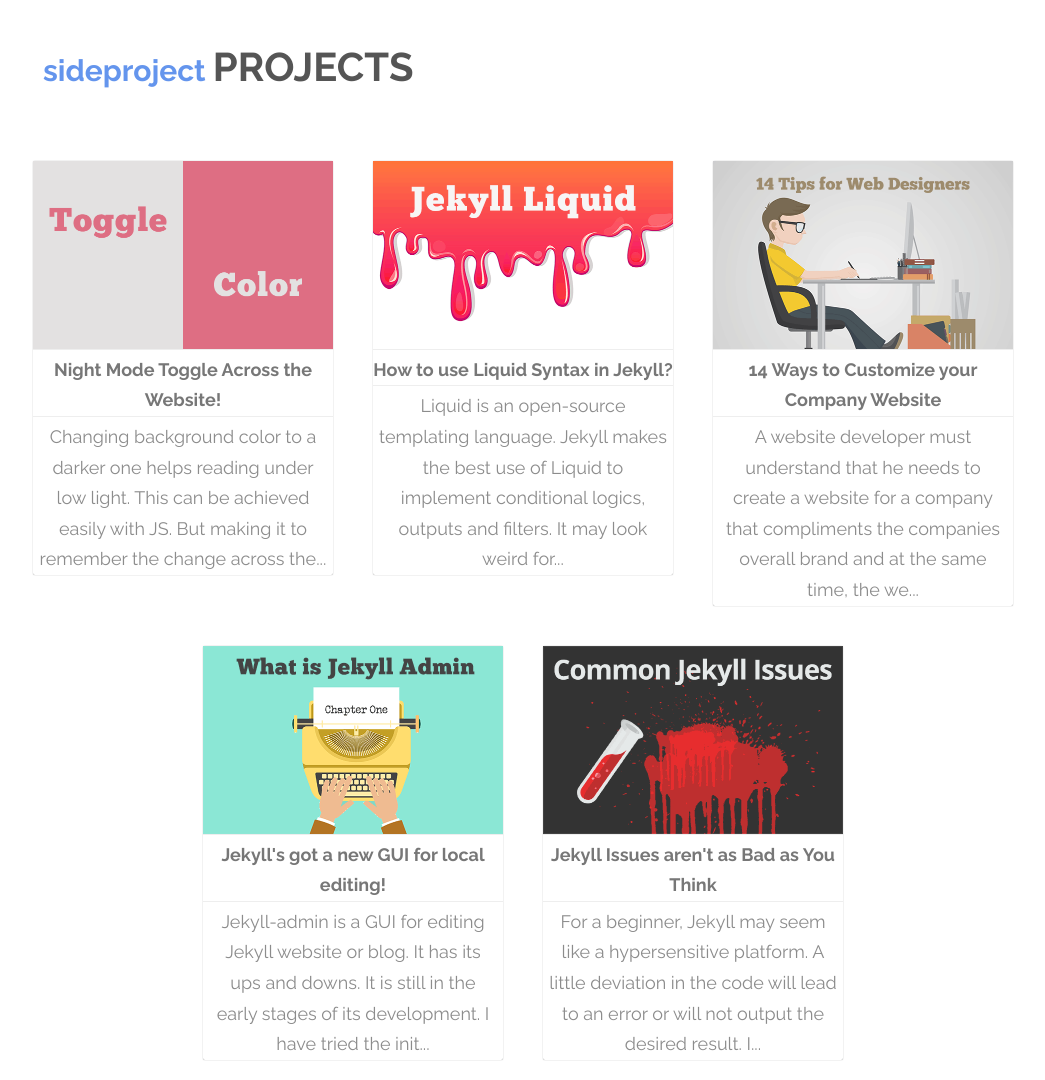
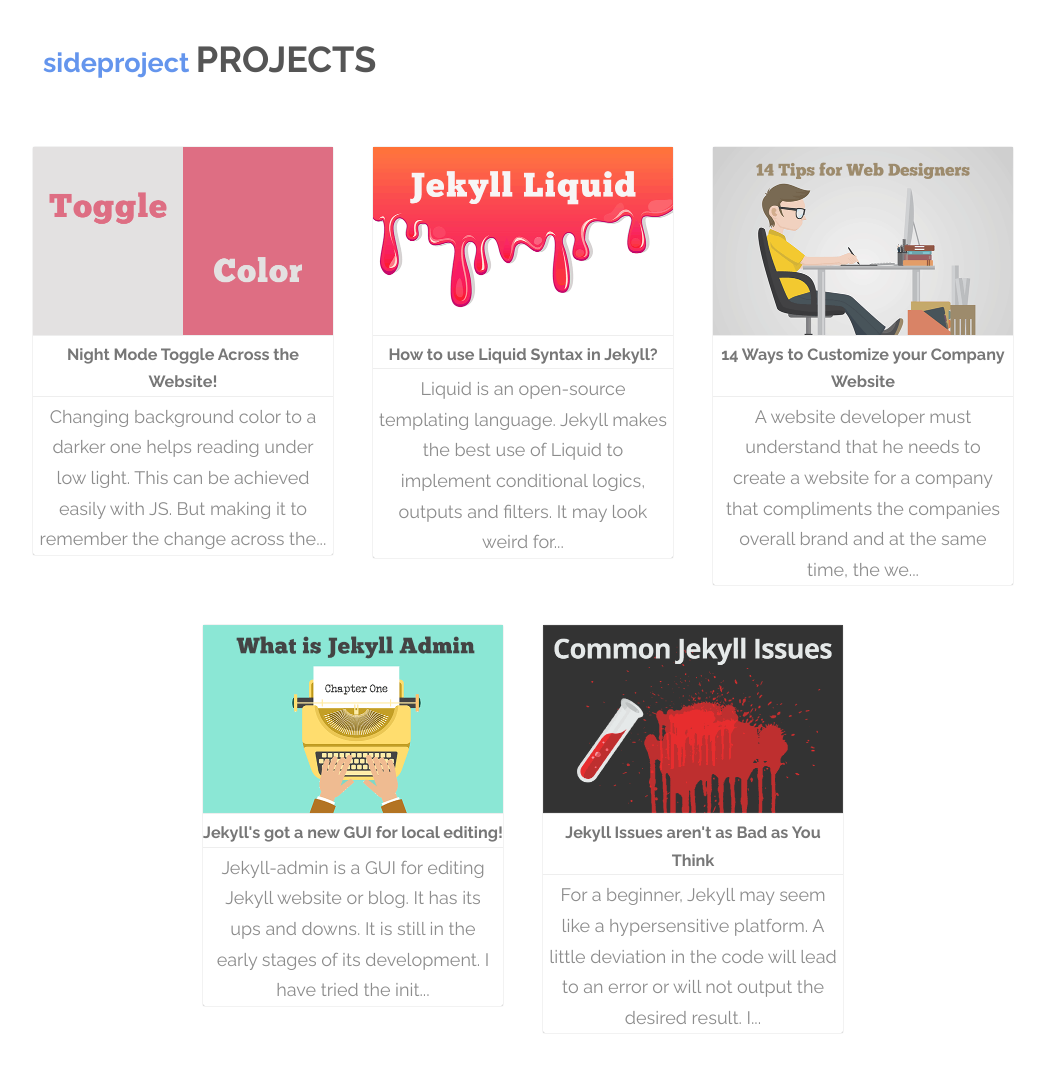
Before and after one commit to sideprojectme/now, a Jekyll site: the page built from index.html, in a window 1280 px wide. Shown: the whole page, without its empty margins (117-1162 px from the left). Built offline with Jekyll 4.4.1, drawn with Linux system fonts in a browser that asks for light colours; after the commit the page ends 1053 px from its top, so only the background shows below that.

Commit message:
no message

```diff
--- a/css/main.scss
+++ b/css/main.scss
@@ -7,7 +7,7 @@
 // Our variables
 $base-font-family: 'Raleway', sans-serif;
 $head-font-family: 'Raleway', sans-serif;
-$base-font-size:   20px;
+$base-font-size:   18px;
 $base-font-weight: 400;
 $small-font-size:  $base-font-size * 0.875;
 $base-line-height: 1.7;
--- a/index.html
+++ b/index.html
@@ -3,7 +3,7 @@ title: Welcome
 layout: default
 ---
 <header class="index-header">
-    <h2 style="display: inline-block"><a href="/">sideproject&nbsp;</a></h2><h1 class="site-title"><a href="{{site.url}}{{site.baseurl}}">Projects</a></h1>
+    <h2 style="display: inline-block; color: #477DCA"><a href="/">sideproject&nbsp;</a></h2><h1 class="site-title"><a href="{{site.url}}{{site.baseurl}}">Projects</a></h1>
 
    <!--  Html Elements for Search
     <div id="search-container">
```
